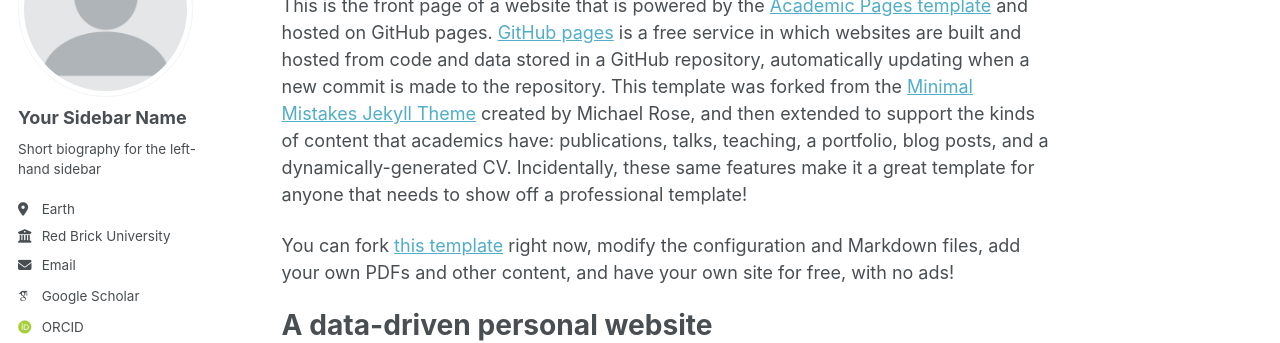
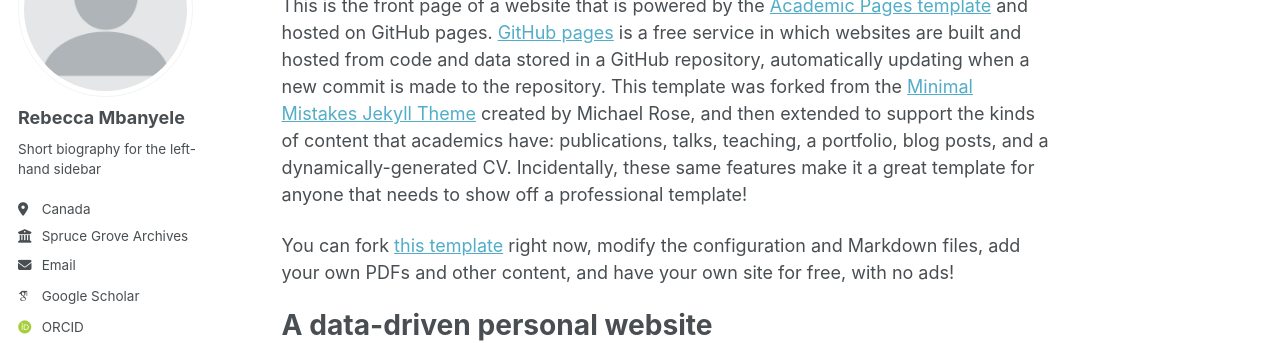
Before and after one commit to rmbanyel/About, a Jekyll site: the page built from _pages/about.md, in a window 1280 px wide. Shown: the part 179-522 px from the top of the page. Built offline with Jekyll 4.4.1, drawn with Linux system fonts in a browser that asks for light colours; some web fonts are replaced; a script bundle is joined from its source files by our own code; library files that are not in the unit come from our copies.

Commit message:
Update _config.yml

```diff
--- a/_config.yml
+++ b/_config.yml
@@ -13,7 +13,7 @@
 title_separator          : "-"
 name                     : &name "Rebecca"
 description              : &description "Your Name's academic portfolio"   # Update this with a general description of your site, this is the default if not overridden by a page
-url                      : https://academicpages.github.io # The base hostname & protocol for your site e.g. "https://[your GitHub username].github.io",
+url                      : https://rmbanyel.github.io # The base hostname & protocol for your site e.g. "https://[your GitHub username].github.io",
                                                            # or if you already have some other page hosted on Github then use "https://[your GitHub username].github.io/[Your Repo Name]"
 baseurl                  : "" # the subpath of your site, e.g. "/blog"
 repository               : "academicpages/academicpages.github.io"
@@ -24,13 +24,13 @@
 author:
   # Biographic information
   avatar           : "profile.png"
-  name             : "Your Sidebar Name"
-  pronouns         : # example: "she/her"
+  name             : "Rebecca Mbanyele"
+  pronouns         : # example: "She/Her"
   bio              : "Short biography for the left-hand sidebar"
-  location         : "Earth"
-  employer         : "Red Brick University"
+  location         : "Canada"
+  employer         : "Spruce Grove Archives"
   uri              : # URL
-  email            : "none@example.org"
+  email            : "rmbanyel@ualberta.ca"
 
   # Academic websites
   academia         : # URL
```
